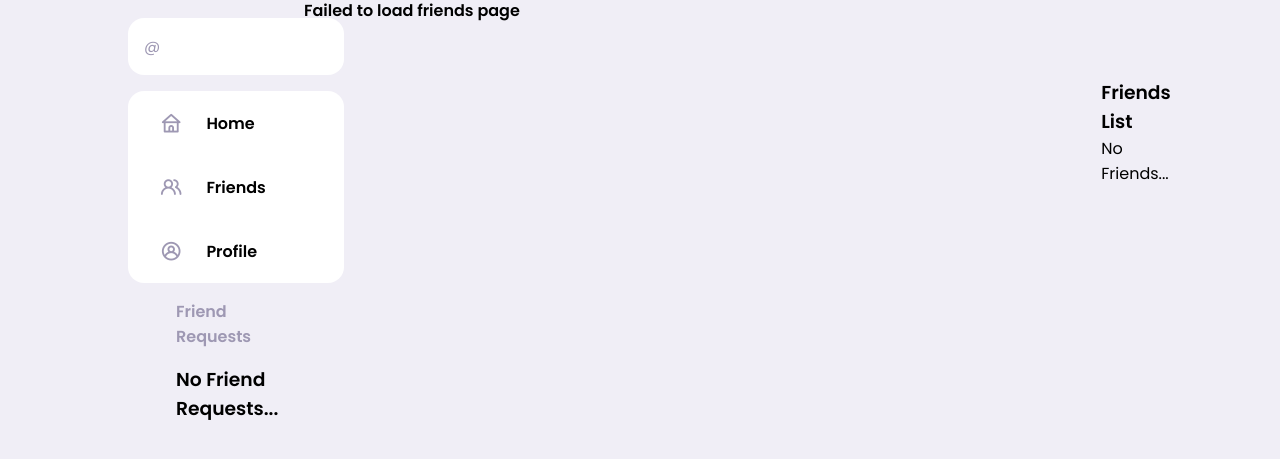
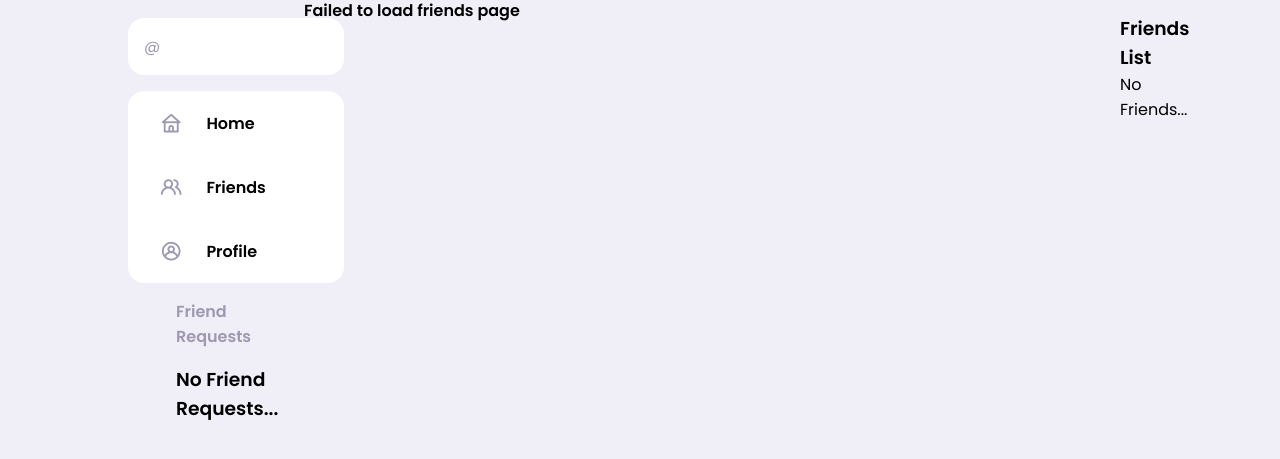
Before and after one commit to the-brain711/Fakebook, a Flask app: page /friends in a window 1280 px wide. Shown: the part 88-547 px from the top of the page. Run offline with Flask 3, Linux system fonts and the light colour scheme.

Commit message:
Fixed friends page layout

```diff
--- a/src/Fakebook/static/css/friends.css
+++ b/src/Fakebook/static/css/friends.css
@@ -4,7 +4,7 @@
 .friends-page {
     display: flex;
     flex-direction: column;
-    align-items: center;
+    row-gap: 2.5rem;
     margin-left: 14rem;
-    margin-top: 5rem;
+    margin-top: 1rem;
 }
```
